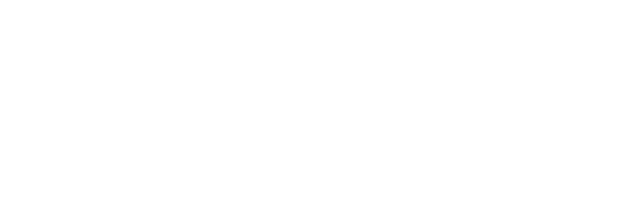
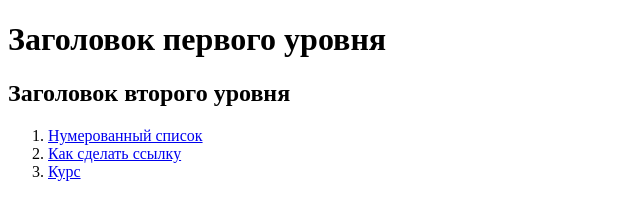
Before and after one commit to ZiusOzr/fristTaskHTML, a website: page src/index.html in a window 1280 px wide. Shown: the whole page, without its empty margins (0-640 px from the left). Drawn offline with Linux system fonts and the light colour scheme.

Commit message:
Задание по HTML

```diff
--- a/src/index.html
+++ b/src/index.html
@@ -3,5 +3,26 @@
     <head>
         <title>HTML</title>
     </head>
-    <body></body>
+    <body>
+        <h1>Заголовок первого уровня</h1>
+        <h2>Заголовок второго уровня</h2>
+        <ol>
+            <li>
+                <a href="http://htmlbook.ru/samhtml/spiski/numerovannyy-spisok"
+                    >Нумерованный список</a
+                >
+            </li>
+            <li>
+                <a href="http://htmlbook.ru/content/kak-sdelat-ssylku"
+                    >Как сделать ссылку</a
+                >
+            </li>
+            <li>
+                <a
+                    href="https://new-edu.tensor.ru/tensor/lesson/page.php?id=3913&sectionid=1&pageid=0"
+                    >Курс</a
+                >
+            </li>
+        </ol>
+    </body>
 </html>
```
Also changed, not shown: 1 other file.
